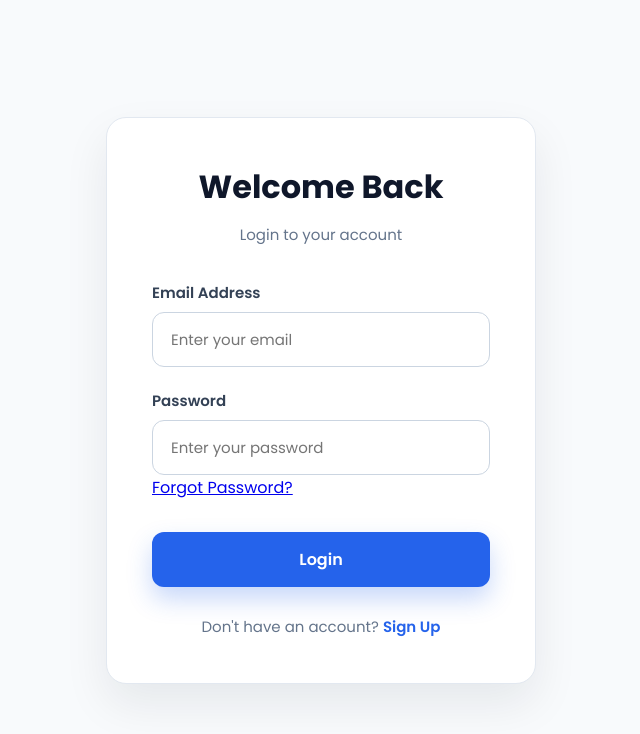
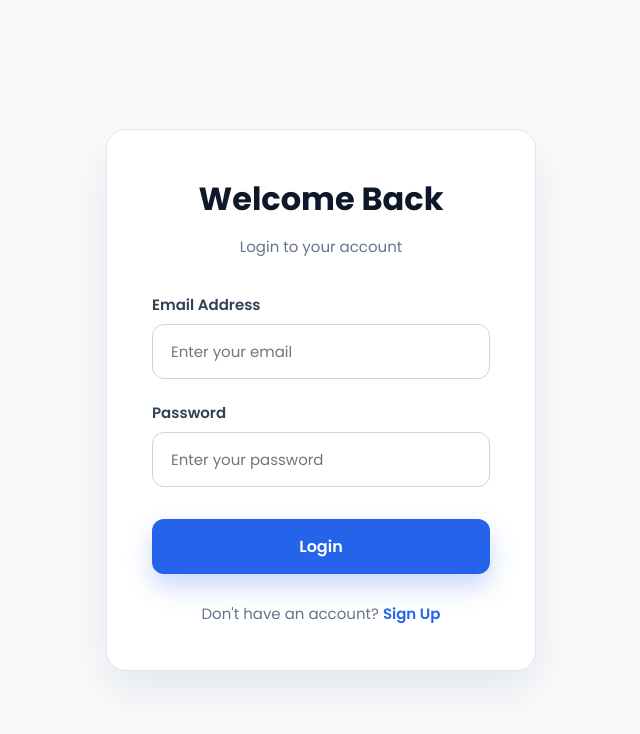
Before and after one commit to AreebaZahid1/Style-Hive, a React (Vite) app in the folder frontend/: page /login in a window 1280 px wide. Shown: the top 734 px of the page, without its empty margins (319-959 px from the left). Built offline with nearby package versions, Linux system fonts and the light colour scheme; no server answers.

Commit message:
Final Commit

```diff
--- a/frontend/src/pages/Login.jsx
+++ b/frontend/src/pages/Login.jsx
@@ -75,7 +75,7 @@ function Login() {
               onChange={(e) => setPassword(e.target.value)}
             />
 
-          <Link to="/forgetPassword">Forgot Password?</Link>
+          {/* <Link to="/forgetPassword">Forgot Password?</Link> */}
           </div>
 
           <button type="submit">
```
